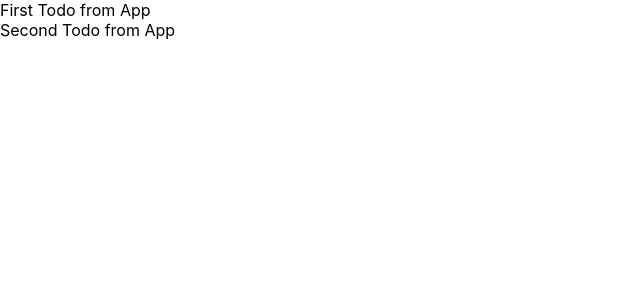
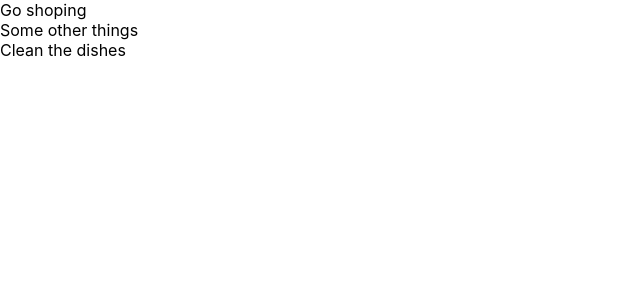
Before and after one commit to MarcinGal/redux-day1, a React (Create React App) app: page / in a window 1280 px wide. Shown: the top 300 px of the page, without its empty margins (0-640 px from the left). Built offline with nearby package versions, Linux system fonts and the light colour scheme.

Commit message:
added mapStateToProps

```diff
--- a/src/App.js
+++ b/src/App.js
@@ -4,16 +4,14 @@ import { connect } from 'react-redux'
 import TodoList from './TodoList'
 
 const mapStateToProps = (state) => ({
-
+todos:
+  state.todos.allTodos
 })
 
 class App extends Component {
   render() {
-    return <TodoList todos={[
-    {text: 'First Todo from App'},
-    {text: 'Second Todo from App'}
-    ]}
-      />
+    console.log('App.props', this.props)
+    return <TodoList todos={this.props.todos}/>
 }
 }
 
```
